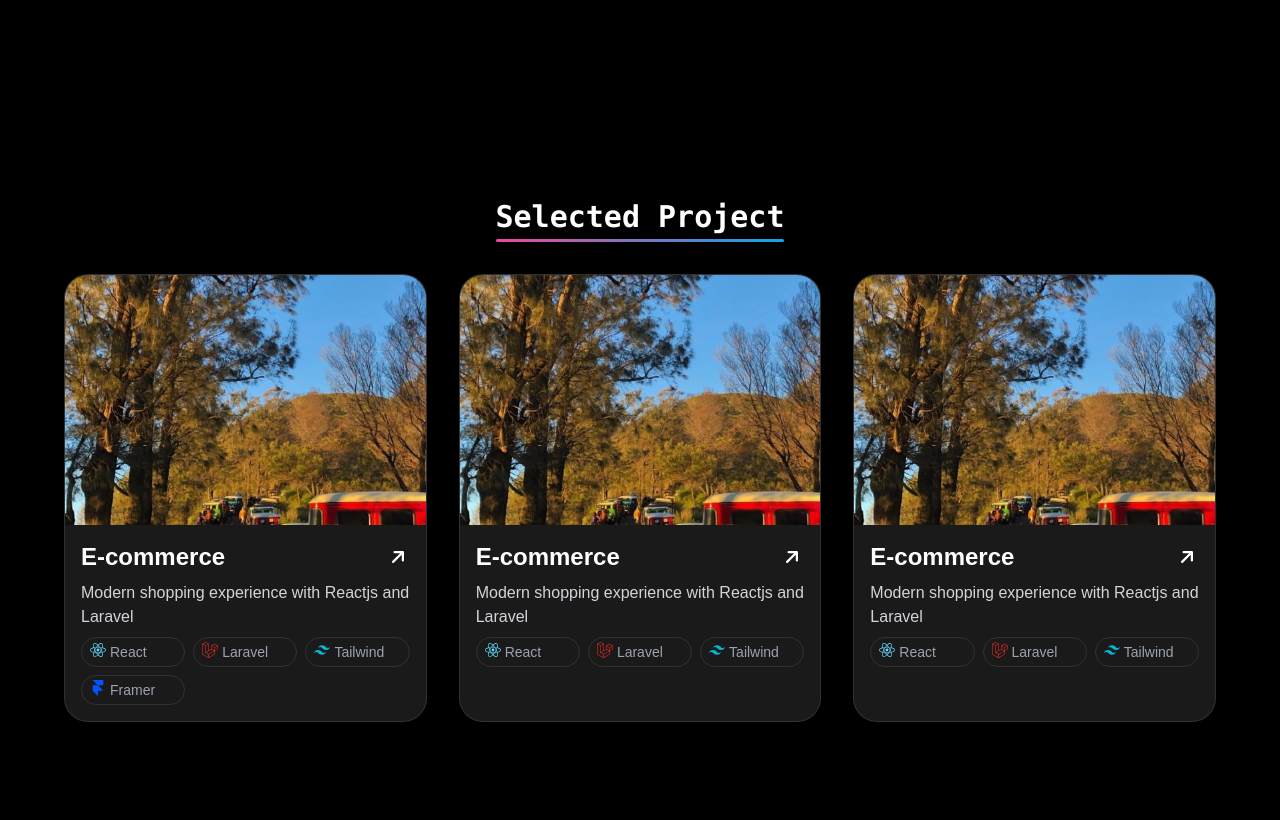
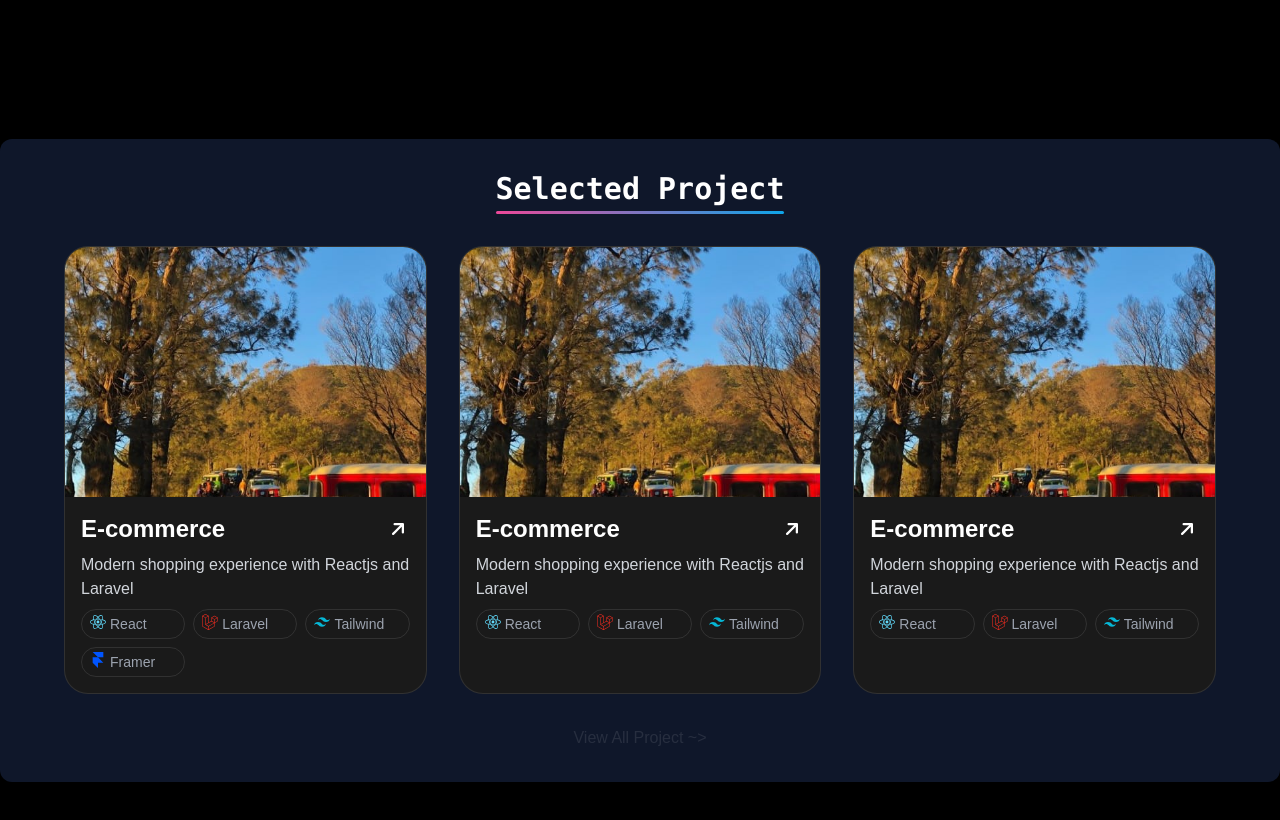
Before and after one commit to abdullohumar/nextjs-portfolio, a Next.js app: page / in a window 1280 px wide. Shown: the part 740-1560 px from the top of the page. Built offline with nearby package versions, Linux system fonts and the light colour scheme.

Commit message:
edit selected project

```diff
--- a/components/selected-project.tsx
+++ b/components/selected-project.tsx
@@ -45,7 +45,7 @@ export default function SelectedProject() {
         <section className="min-h-screen flex bg-black justify-center items-center relative ">
             <motion.div
                 style={{ y }}
-                className="max-w-7xl p-8"
+                className="max-w-7xl p-8 bg-slate-900 rounded-xl"
             >
                 <motion.div
                     initial={{ opacity: 0, y: 0 }}
@@ -87,8 +87,8 @@ export default function SelectedProject() {
                                     />
                                 </motion.div>
                                 <motion.div
-                                transition={{ duration: 0.2 }}
-                                className="p-4 flex flex-col gap-2">
+                                    transition={{ duration: 0.2 }}
+                                    className="p-4 flex flex-col gap-2">
                                     <div className="flex items-center justify-between">
                                         <h2 className="text-2xl font-bold text-white">{project.title}</h2>
                                         <ArrowUpRightIcon className="h-6 w-6 text-white hover:scale-110 transition-all duration-300 ease-in-out hover:text-primary" />
@@ -108,7 +108,14 @@ export default function SelectedProject() {
                         ))
                         }
                     </div>
-
+                    <div className="flex justify-end mt-8 hover:text-white hover:underline transition-all duration-300 ease-in-out">
+                        <a
+                            href="#"
+                            className="text-white/10 hover:text-white"
+                        >
+                            View All Project ~&gt;
+                        </a>
+                    </div>
                 </motion.div>
             </motion.div>
         </section>
```
